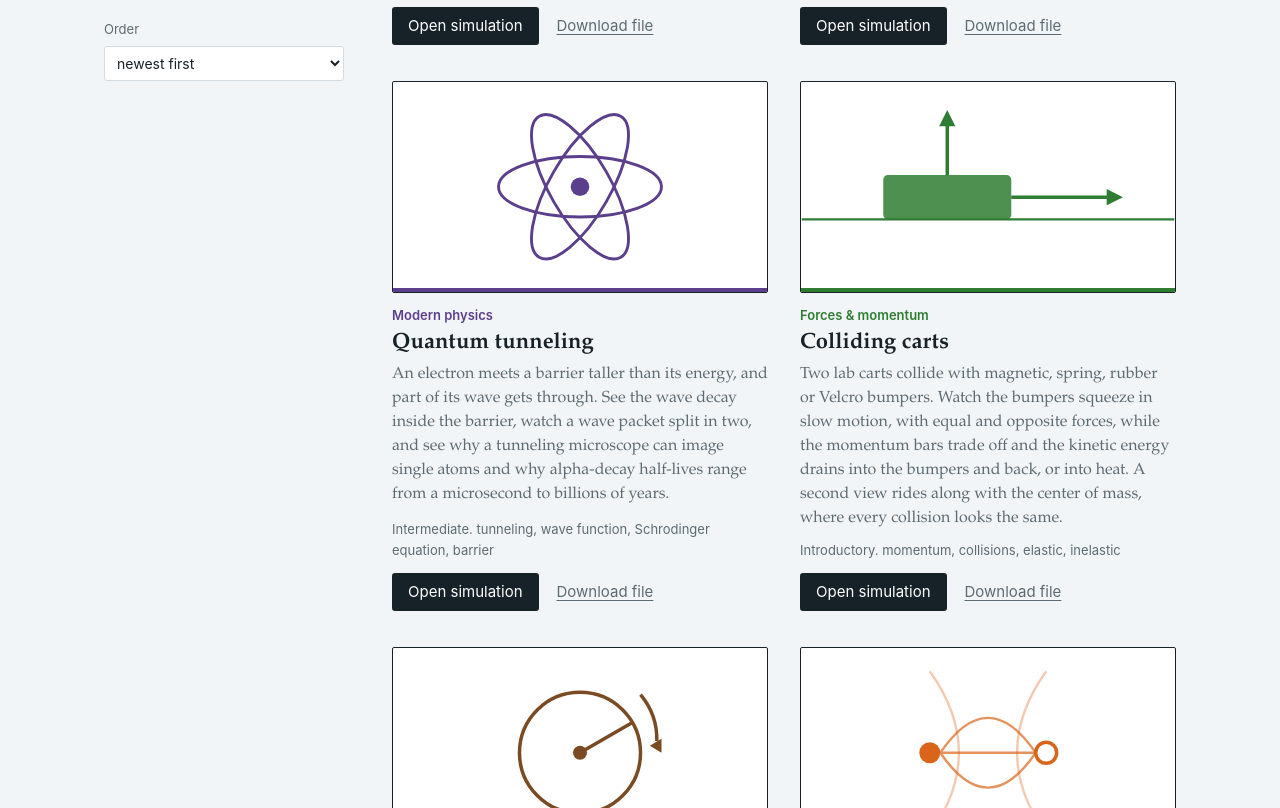
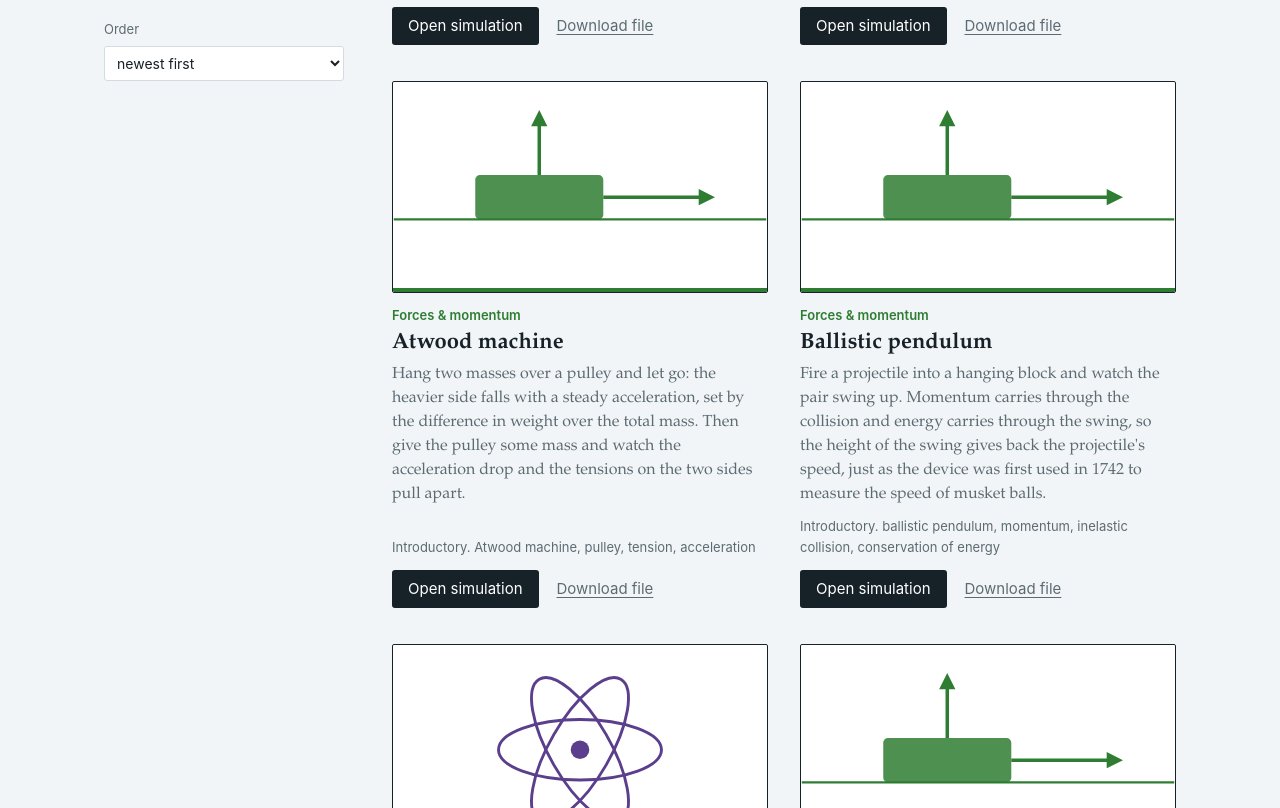
Before and after one commit to widener-physics/opensims, a website: page index.html in a window 1280 px wide. Shown: the part 1153-1961 px from the top of the page. Drawn offline with Linux system fonts and the light colour scheme.

Commit message:
List Atwood and ballistic pendulum sims; treat unlisted sims as drafts

```diff
--- a/sims.js
+++ b/sims.js
@@ -46,6 +46,28 @@ window.SIMS = [
     tags: ['tunneling', 'wave function', 'Schrodinger equation', 'barrier', 'wave packet', 'transmission', 'scanning tunneling microscope', 'alpha decay', 'Gamow'],
     blurb: "An electron meets a barrier taller than its energy, and part of its wave gets through. See the wave decay inside the barrier, watch a wave packet split in two, and see why a tunneling microscope can image single atoms and why alpha-decay half-lives range from a microsecond to billions of years.",
     level: 'intermediate',
+    added: '2026-10-10',
+    status: 'ready'
+  },
+  {
+    slug: 'atwood-machine',
+    title: 'Atwood machine',
+    pageTitle: 'Atwood machine simulation: pulleys, tension and acceleration',
+    topic: 'dynamics',
+    tags: ['Atwood machine', 'pulley', 'tension', 'acceleration', "Newton's second law", 'rotational inertia'],
+    blurb: "Hang two masses over a pulley and let go: the heavier side falls with a steady acceleration, set by the difference in weight over the total mass. Then give the pulley some mass and watch the acceleration drop and the tensions on the two sides pull apart.",
+    level: 'intro',
+    added: '2026-10-10',
+    status: 'ready'
+  },
+  {
+    slug: 'ballistic-pendulum',
+    title: 'Ballistic pendulum',
+    pageTitle: 'Ballistic pendulum simulation: momentum and energy',
+    topic: 'dynamics',
+    tags: ['ballistic pendulum', 'momentum', 'inelastic collision', 'conservation of energy', 'pendulum', 'projectile speed'],
+    blurb: "Fire a projectile into a hanging block and watch the pair swing up. Momentum carries through the collision and energy carries through the swing, so the height of the swing gives back the projectile's speed, just as the device was first used in 1742 to measure the speed of musket balls.",
+    level: 'intro',
     added: '2026-10-10',
     status: 'ready'
   },
```
Also changed, not shown: deploy/add-site-meta.js (+8 -2 lines), deploy/add-site-meta.test.js (+4 -3 lines), sims/atwood-machine.html (+2 -1 lines), sims/ballistic-pendulum.html (+2 -1 lines), tests/page-meta.test.js (+5 -3 lines), tools/page-meta.js (+6 -3 lines), .github/workflows/tests.yml.
